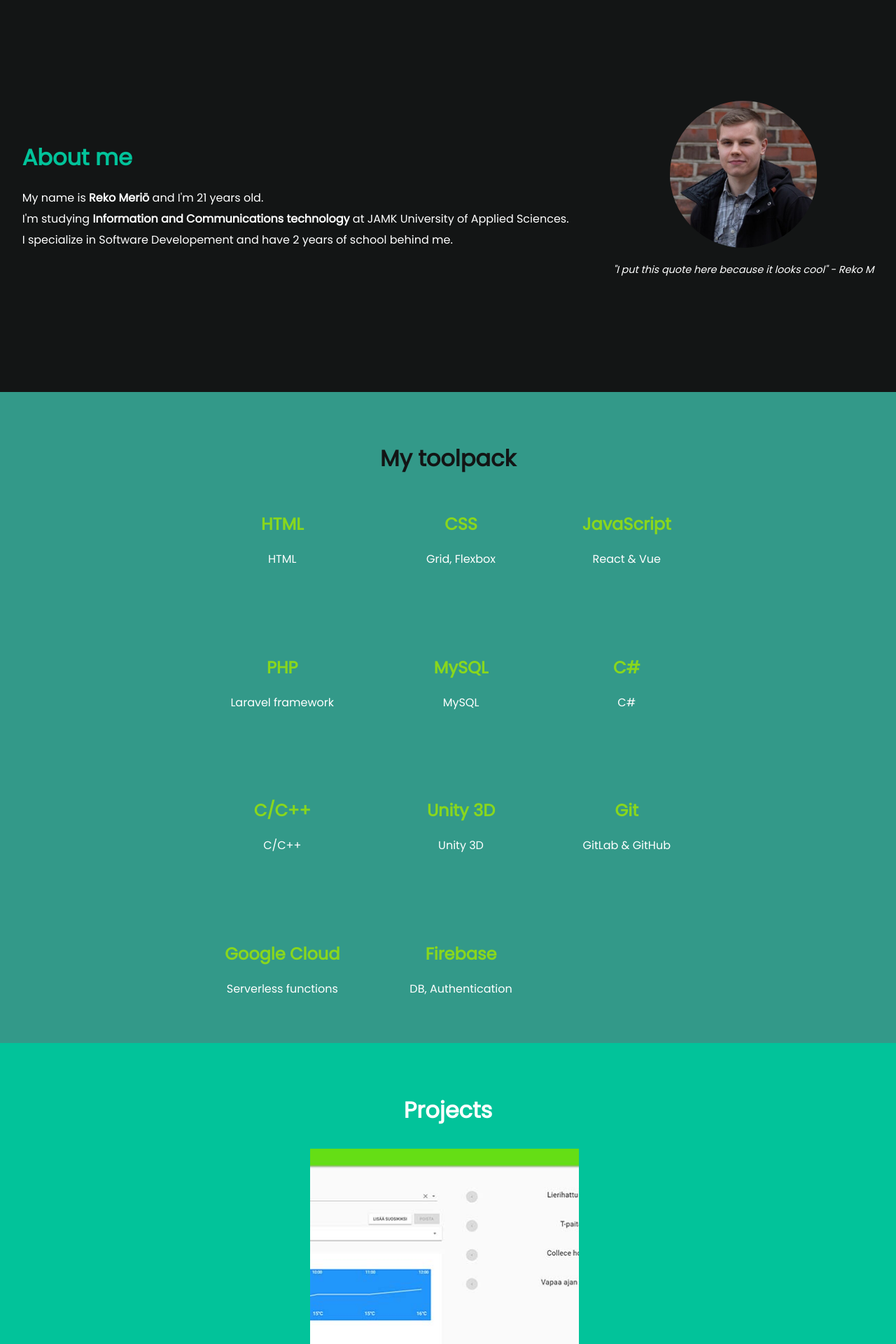
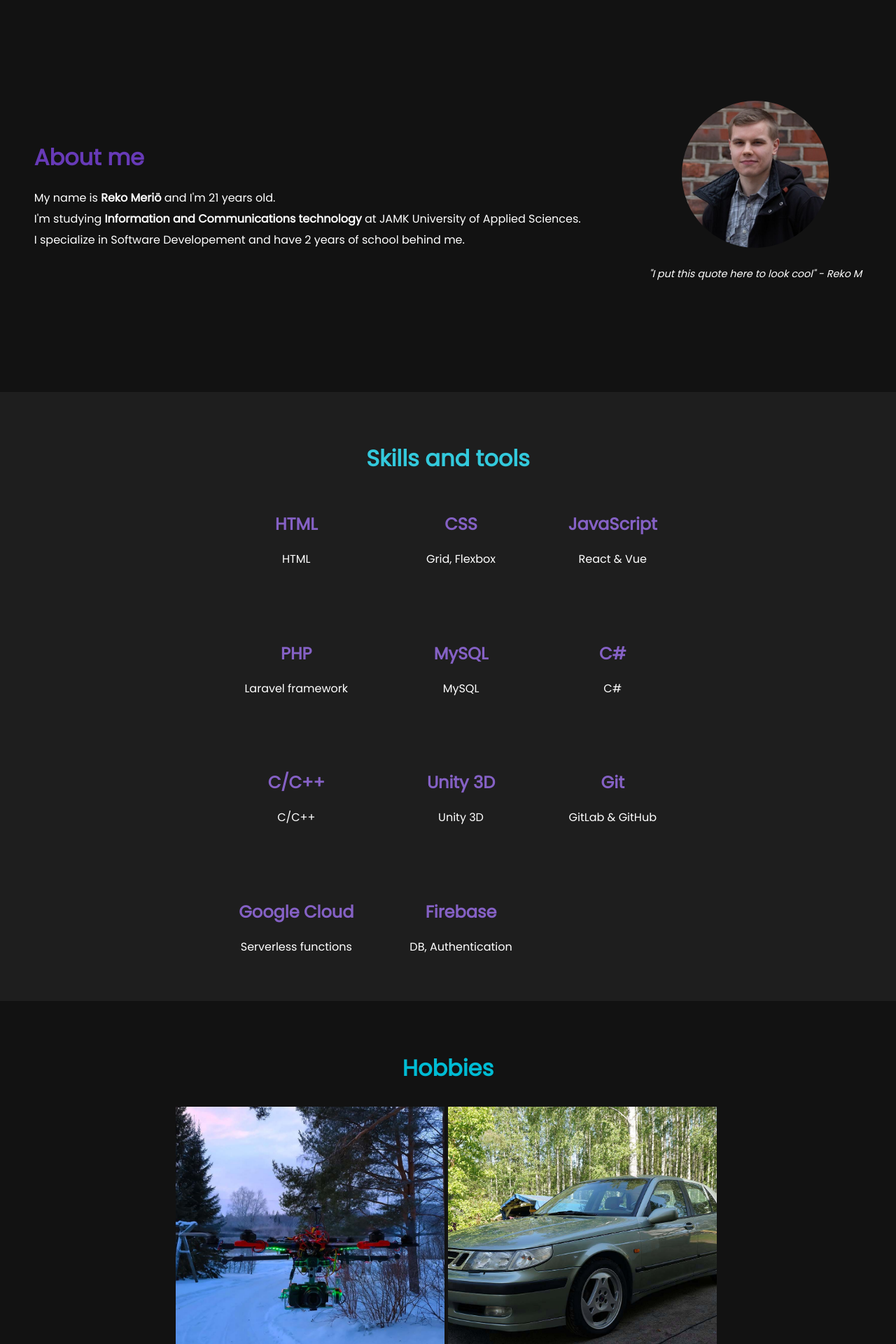
Before and after one commit to rekomerio/portfolio-react, a React (Create React App) app: page / in a window 1280 px wide. Shown: the part 500-2420 px from the top of the page at 70% size. Built offline with nearby package versions, Linux system fonts and the light colour scheme.

Commit message:
Material UI

```diff
--- a/package.json
+++ b/package.json
@@ -4,6 +4,7 @@
   "private": true,
   "homepage": "https://k9260.github.io/portfolio-react/",
   "dependencies": {
+    "@material-ui/core": "^4.1.3",
     "gh-pages": "^2.0.1",
     "react": "^16.8.6",
     "react-dom": "^16.8.6",
--- a/src/css/index.css
+++ b/src/css/index.css
@@ -1,42 +1,70 @@
 :root {
-  --my-color-1:#131515;
-  --my-color-2:#2b2c28;
-  --my-color-3:#339989;
-  --my-color-4:#05668d;
-  --my-color-5:#02c39a;
+  --deep-purple: #482880;
+  --purple: #673ab7;
+  --light-purple: #8561c5;
+  --deep-cyan: #008394;
+  --cyan: #00bcd4;
+  --light-cyan: #33c9dc;
+  --deep-dark: #121212;
+  --dark: #1e1e1e;
+  --light-dark: #363636;
 }
-.darkest {
-  background-color:var(--my-color-1);
+.purple {
+  background-color: var(--purple);
 }
-.darker {
-  background-color:var(--my-color-2);
+.deep-purple {
+  background-color: var(--deep-purple);
+}
+.light-purple {
+  background-color: var(--light-purple);
+}
+.cyan {
+  background-color: var(--cyan);
+}
+.deep-cyan {
+  background-color: var(--deep-cyan);
+}
+.light-cyan {
+  background-color: var(--light-cyan);
+}
+.deep-dark {
+  background-color: var(--deep-dark);
 }
 .dark {
-  background-color:var(--my-color-3);
+  background-color: var(--dark);
 }
-.bright {
-  background-color:var(--my-color-4);
+.light-dark {
+  background-color: var(--light-dark);
 }
-.brighter {
- background-color: var(--my-color-5);
+.purple-font {
+  color: var(--purple);
 }
-.darkest-font {
-  color: var(--my-color-1);
+.deep-purple-font {
+  color: var(--deep-purple);
 }
-.darker-font {
-  color: var(--my-color-2);
+.light-purple-font {
+  color: var(--light-purple);
+}
+.cyan-font {
+  color: var(--cyan);
+}
+.deep-cyan-font {
+  color: var(--deep-cyan);
+}
+.light-cyan-font {
+  color: var(--light-cyan);
 }
 .dark-font {
-  color: var(--my-color-3);
+  color: var(--dark);
 }
-.bright-font {
-  color: var(--my-color-4);
-}
-.brighter-font {
-  color: var(--my-color-5);
+.light-dark-font {
+  color: var(--light-dark);
 }
 .green-font {
-  color:#89d71d;
+  color: #89d71d;
+}
+.green-font {
+  color: #89d71d;
 }
 .left {
   text-align: left;
@@ -46,7 +74,7 @@
 }
 body {
   margin: 0;
-  font-family: 'Poppins', sans-serif;
+  font-family: "Poppins", sans-serif;
   -webkit-font-smoothing: antialiased;
   -moz-osx-font-smoothing: grayscale;
 }
@@ -57,13 +85,15 @@ nav {
   display: flex;
   align-items: center;
   justify-content: space-between;
+  z-index: 10;
 }
 .nav-max {
-  background-color: var(--my-color-5);
+  background-color: var(--purple);
   padding: 15px 0px;
+  box-shadow: 0 0 1rem 0.2rem #7600ca;
 }
 .nav-min {
-  background-color: var(--my-color-1);
+  background-color: var(--deep-purple);
   padding: 5px 0px;
 }
 nav ul {
@@ -87,10 +117,10 @@ nav .badge {
   color: white;
 }
 nav a:hover {
-  border-bottom: 2px solid var(--my-color-3);
+  border-bottom: 2px solid var(--cyan);
 }
 .active {
-  border-bottom: 2px solid var(--my-color-3);
+  border-bottom: 2px solid var(--deep-cyan);
 }
 a {
   text-decoration: none;
@@ -101,7 +131,7 @@ p {
 }
 .app-header {
   min-height: 60vh;
-  background-image: url('../images/header-background.jpg');
+  background-image: url("../images/header-background.jpg");
   background-attachment: fixed;
   background-repeat: no-repeat;
   background-size: cover;
@@ -120,10 +150,10 @@ p {
   transition: all 0.3s;
 }
 .light-tint {
-  background-color: rgb(112, 140, 177);
+  background-color: rgb(129, 112, 177);
 }
 .dark-tint {
-  background-color: rgb(17, 33, 54);
+  background-color: rgb(17, 25, 54);
 }
 .content {
   min-height: 60vh;
@@ -142,7 +172,7 @@ p {
   height: calc(50px + 20vmin);
   border-radius: 50%;
   object-fit: cover;
-  transition: all .3s
+  transition: all 0.3s;
 }
 .general img:hover {
   width: calc(150px + 20vmin);
@@ -160,7 +190,7 @@ p {
 }
 .grid-container {
   display: grid;
-  grid-gap: 100px;
+  grid-gap: 80px;
   grid-template-columns: auto auto auto;
   padding: 10px;
 }
@@ -182,7 +212,7 @@ p {
   min-height: var(--min);
   display: block;
   object-fit: cover;
-  transition: all .5s;
+  transition: all 0.5s;
 }
 .grid-item {
   position: relative;
@@ -196,11 +226,10 @@ p {
   bottom: 100%;
   left: 0;
   right: 0;
-  background-color: var(--my-color-1);
   overflow: hidden;
   width: 100%;
   height: 0;
-  transition: .5s ease;
+  transition: 0.5s ease;
 }
 .overlay-text {
   color: white;
--- a/src/js/App.js
+++ b/src/js/App.js
@@ -1,20 +1,20 @@
-import React from 'react';
-import Nav from './Nav';
-import Main from './Main';
+import React from "react";
+import Nav from "./Nav";
+import Main from "./Main";
 
 class App extends React.Component {
   constructor() {
     super();
     this.state = {
-      scrolled: false,
-    }
+      scrolled: false
+    };
   }
   componentDidMount() {
-    window.addEventListener('scroll', () => this.changeScrollState());
+    window.addEventListener("scroll", () => this.changeScrollState());
   }
   changeScrollState() {
     const NAV_HEIGHT = 70;
-    let scrolled = (window.pageYOffset > NAV_HEIGHT); //True or false
+    let scrolled = window.pageYOffset > NAV_HEIGHT; //True or false
     if (this.state.scrolled !== scrolled) {
       this.setState({ scrolled: scrolled }); // Update state and render the page
     }
--- a/src/js/Main.js
+++ b/src/js/Main.js
@@ -1,49 +1,71 @@
-import React from 'react';
-import ProfilePic from '../images/me.jpeg';
-import { skills, projects } from './Personal';
+import React from "react";
+import ProfilePic from "../images/me.jpeg";
+import { skills, hobbies } from "./Personal";
+import { makeStyles } from "@material-ui/core/styles";
+import Button from "@material-ui/core/Button";
+
+const useStyles = makeStyles(theme => ({
+  roundButton: {
+    borderRadius: "50%" //Used for profile picture ripple
+  }
+}));
 
 function Main(props) {
-
+  const classes = useStyles();
   return (
     <React.Fragment>
-            <header className={`app-header background-tint ${props.scrolled ? 'dark-tint' : 'light-tint'}`}>
+      <header
+        className={`app-header background-tint ${
+          props.scrolled ? "dark-tint" : "light-tint"
+        }`}
+      >
         <div>
           <h1>Reko Meriö</h1>
           <p>Software Development student</p>
         </div>
       </header>
-            <div id="about" className="content darkest left">
+      <div id="about" className="content deep-dark left">
         <div className="general">
-                    <h1 className="brighter-font">About me</h1>
-                    <p>My name is <b>Reko Meriö</b> and I'm 21 years old.</p>
-                    <p>I'm studying <b>Information and Communications technology</b> at JAMK University of Applied Sciences.</p>
-                    <p>I specialize in Software Developement and have 2 years of school behind me.</p>
+          <h1 className="purple-font">About me</h1>
+          <p>
+            My name is <b>Reko Meriö</b> and I'm 21 years old.
+          </p>
+          <p>
+            I'm studying <b>Information and Communications technology</b> at JAMK
+            University of Applied Sciences.
+          </p>
+          <p>
+            I specialize in Software Developement and have 2 years of school behind me.
+          </p>
         </div>
         <div className="general">
           <div className="flex-column">
-
+            <div>
+              <Button className={classes.roundButton}>
                 <img src={ProfilePic} alt="Reko Meriö" />
-                        <span className="quote">"I put this quote here because it looks cool" - Reko M</span>
+              </Button>
+            </div>
+            <span className="quote">"I put this quote here to look cool" - Reko M</span>
           </div>
         </div>
       </div>
       <div id="tools" className="content dark center">
         <div>
-                    <h1 className="darkest-font">My toolpack</h1>
+          <h1 className="light-cyan-font">Skills and tools</h1>
           <div className="grid-container">
-                        {skills.map((skill, i) =>
+            {skills.map((skill, i) => (
               <div key={i}>
-                                <h2 className="green-font">{skill.title}</h2>
+                <h2 className="light-purple-font">{skill.title}</h2>
                 <p>{skill.description || skill.title}</p>
               </div>
-                        )}
+            ))}
           </div>
         </div>
       </div>
-            <div id="projects" className="content brighter center">
+      <div id="projects" className="content deep-dark center">
         <div>
-                    <h1>Projects</h1>
-                    <ImageGrid items={projects} />
+          <h1 className="cyan-font">Hobbies</h1>
+          <ImageGrid items={hobbies} />
         </div>
       </div>
     </React.Fragment>
@@ -55,19 +77,19 @@ export default Main;
 function ImageGrid(props) {
   return (
     <div className="image-grid">
-            {props.items.map((item, i) =>
+      {props.items.map((item, i) => (
         <div className="grid-item" key={i}>
-                    <a href={item.link || '#'}>
+          <a href={item.link || "#"}>
             <img className="grid-image" src={item.image} alt={item.alt || item.title} />
-                        <div className="overlay">
+            <div className="dark overlay">
               <div className="overlay-text">
-                                <h1 className="green-font">{item.title}</h1>
+                <h1 className="light-purple-font">{item.title}</h1>
                 <p>{item.description}</p>
               </div>
             </div>
           </a>
         </div>
-            )}
+      ))}
     </div>
   );
 }
```
Also changed, not shown: src/js/Nav.js (+12 -4 lines), src/js/Personal.js (+26 -25 lines), 1 other file (tests, documents, lock files or other folders). Lines whose indentation alone changed are shown as unchanged.
